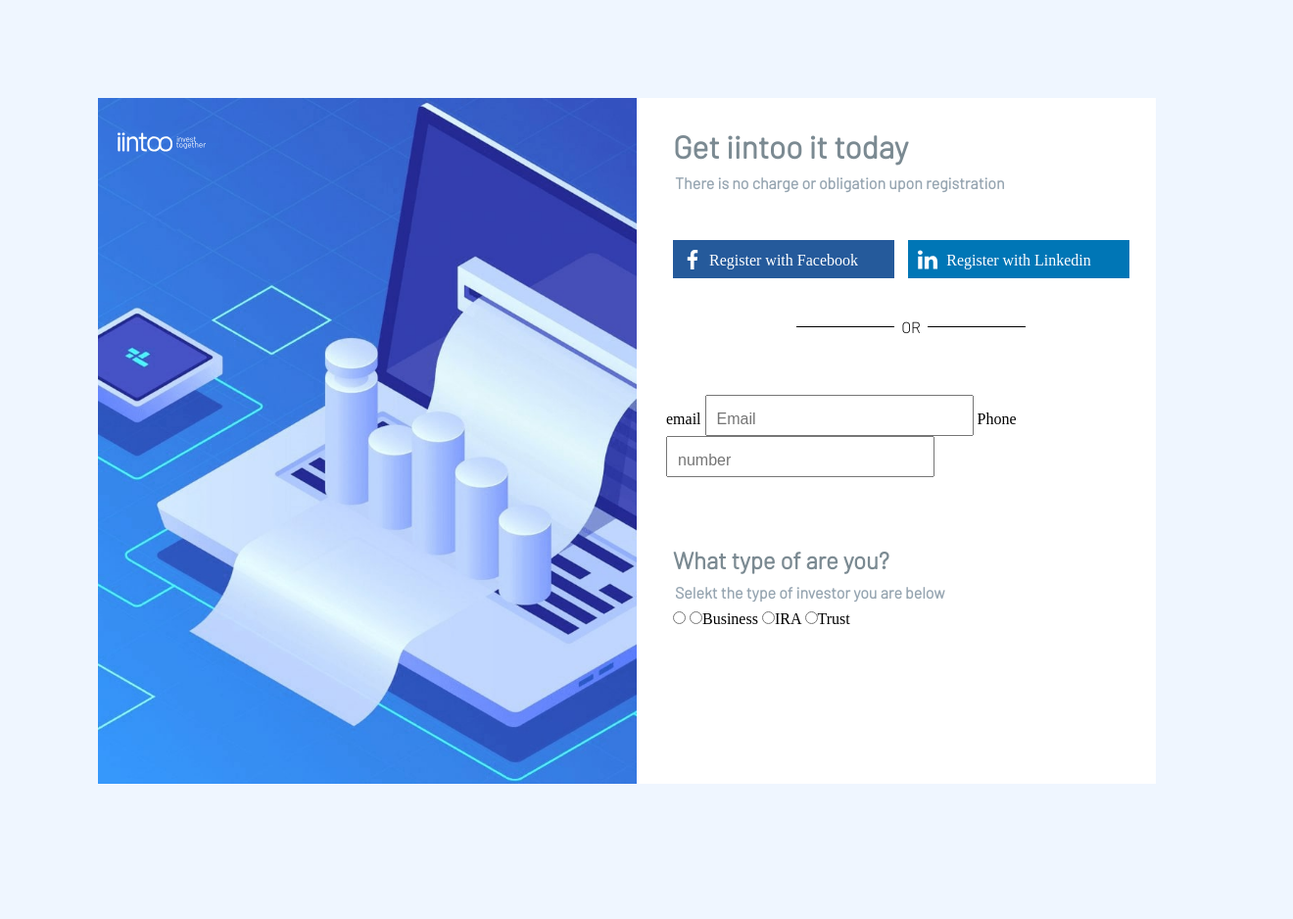
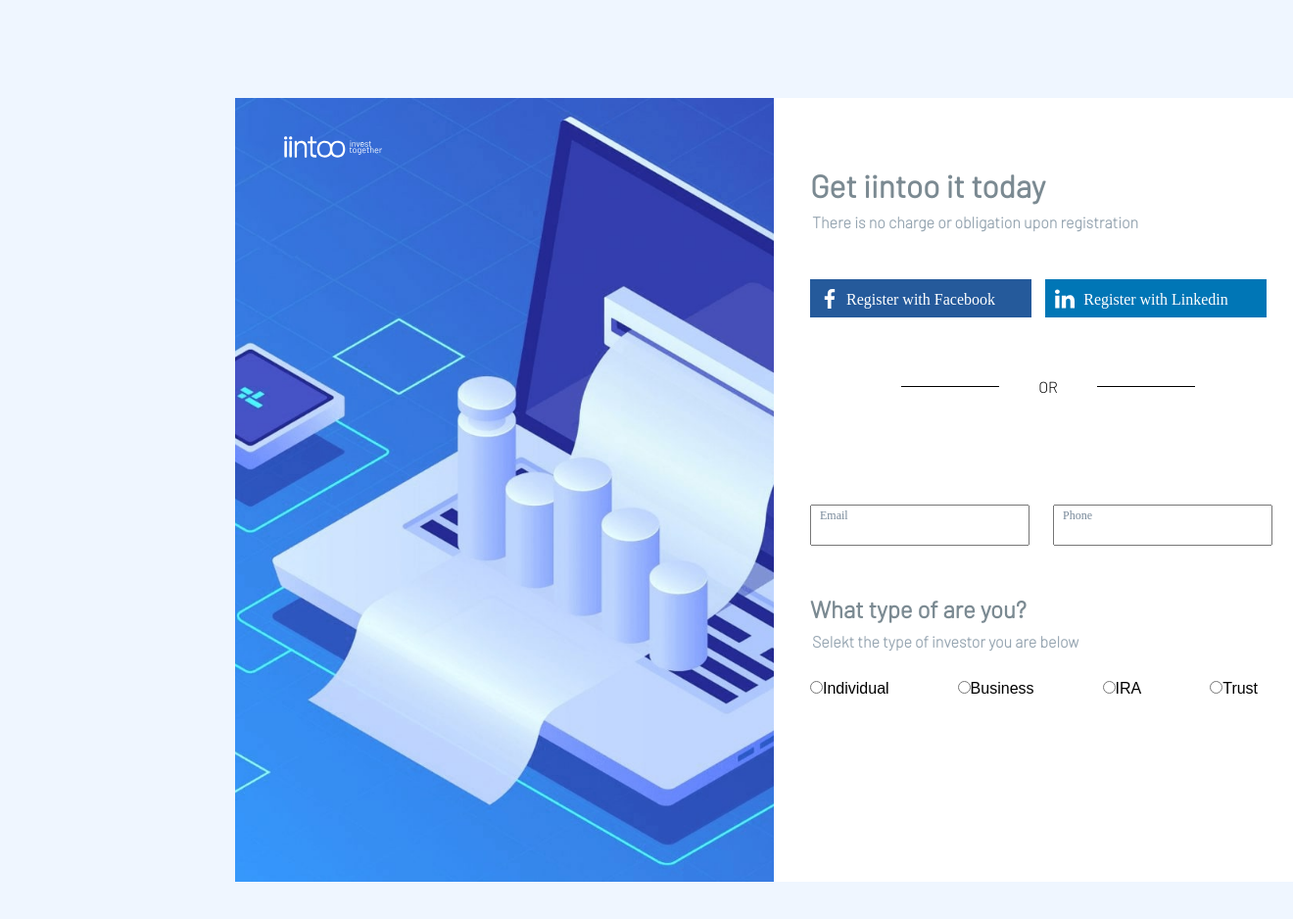
Before and after one commit to MrCat98/homework, a plain HTML site: page link.html in a window 1280 px wide. Shown: the whole page at 98% size, 1320 px wide, since content can reach past the window. Drawn offline with Linux system fonts and the light colour scheme.

Commit message:
home work

```diff
--- a/link.html
+++ b/link.html
@@ -26,21 +26,33 @@
                 <a class="linkedin" href="">Register with Linkedin</a>
             </ul>
             <p class="or">OR</p>
-            <ul class="registration-email-phone">
-                <span class="placeholder">email</span>
-                <input class="email" type="email" name="reg" id="email" placeholder="Email">
-                <label for="number">Phone</label>
-                <input class="phone" type="number" name="phone" placeholder="number">
+            <ul class="registration">
+                <div class="registration-email">
+                <span class="placeholder-email">Email</span>
+                <input class="email" type="email" name="reg" id="email">
+                </div>
+                <div class="registration-numb">
+                <span class="placeholder-numb">Phone</span>
+                <input class="phone" type="number" name="phone">
+                </div>
             </ul>
             <header class="sub-title">
             <h1>What type of are you?</h1>
             <h2>Selekt the type of investor you are below</h2>
             </heder>
             <ul class="radio-button">
-                <input type="radio" name="individual">
+                <label>
+                <input type="radio" name="individual">Individual
+                </label>
+                <label>
                 <input type="radio" name="Business">Business
+                </label>
+                <label>
                 <input type="radio" name="IRA">IRA
+                </label>
+                <label>
                 <input type="radio" name="Trust">Trust
+                </label>
             </ul>
             </section>
 
--- a/style.css
+++ b/style.css
@@ -39,25 +39,23 @@
     margin: 0 auto;
     background-color:#EFF6FF;
     height: 1200px;
-    width: 1000;
+    width: 1000px;
 }
 
 .container{
     width: 1080px;
-    height: 700px;
+    height: 800px;
     display:flex;
     gap: 0px;
     justify-content: center;
     background-color: white;
-    margin-top: 100px;
-    margin-left: 100px;
-    margin-right: 100px;
+   margin: 100px;
 
 }
 
 .logotype{
     width: 550px;
-    height: 700px;
+    height: 800px;
     background-image: url(/bg.jpg);
     background-size: cover;
     background-position: center;
@@ -65,30 +63,33 @@
 
 }
 .logo{
-    display: flex;
-    height: 90px;
-    width: 90px;
-    margin-left:20px;
+    display: block;
+    height: 100px;
+    width: 100px;
+    margin-left:50px;
 }
 .main-form{
     width: 500px;
     height: 500px;
     margin-left: 30px;
-    margin-top: 30px;
+    margin-top: 70px;
 
 }
  h1{
     color: #7B8A92;
-    font-family: 'barlow-light';
+    font-family: 'barlow-light',sans-serif;
     margin-left: 7px;
 }
 h2{
     margin: 9px;
-    margin-right;
     color: #96A5B1;
-    font-family:'barlow-light';
+    font-family:'barlow-thin',sans-serif;
     font-size:medium;
 }
+.sub-title{
+    margin-top: 10px;
+}
+
 
 .facebook{
     display:inline-block;
@@ -104,6 +105,7 @@
     padding-top:12px;
     color: white;
 }
+
 .linkedin{
     margin-left: 10px;
     display:inline-block;
@@ -123,6 +125,7 @@
 .registration-facebook-linkedin{
     margin-top: 40px;
 }
+
 ul{
     margin-left: 7px;
     display: inline-block;
@@ -135,7 +138,7 @@
     text-align: center;
     justify-content: center;
     color: #000;
-    margin-top: 40px;
+    margin-top: 30px;
     margin-bottom: 40px;
 }
 
@@ -144,49 +147,51 @@
     content:"";
     width:100px;
     border-bottom:0.1px solid #000;
-    margin:7px;
+    margin:40px;
 
 }
 
-/*.email{
+
+
+.registration-email,
+.registration-numb{
+    position: relative;
     display:inline-block;
-    border:0px;
-    border-left:2px  solid #0076B6;
-    border-radius: 0;
-    width:226px;
-    height: 30px;
-    p
+    margin: 40px 0;
 }
-
-.phone{
-    display:inline-block;
-    border:0px;
-    border-left:2px  solid #0076B6;
-    border-radius: 0;
-    width:226px;
-    height: 30px;
-
-}*/
-
-.registration-email-phone{
-    position: relative;
-    margin: 20px 0;
-}
-.registration-email-phone input{
-    width: 250px;
-    padding:14px 10px 6px;
+.registration-email input{
+    width: 210px;
+    padding:14px 5px 6px;
     font-size: 16px;
 }
 
-.email label{
+.registration-numb input{
+    width: 210px;
+    padding:14px 5px 6px;
+    font-size: 16px;
+    margin-left: 20px;
+}
+
+.placeholder-email{
     position: absolute;
     top: 4px;
     left: 10px;
     font-size: 12px;
-    color: #000;
-    pointer-events: none;
+    color:lightslategray;
 }
 
-.sub-title{
-    margin-top: 50px;
+.placeholder-numb{
+    position: absolute;
+    top: 4px;
+    left: 30px;
+    font-size: 12px;
+    color: lightslategray;
 }
+
+.radio-button{
+    display:flex;
+    font-family: Arial, Helvetica, sans-serif;
+    font-weight:bolt;
+    gap: 70px;
+    margin-top: 30px;
+}
```
